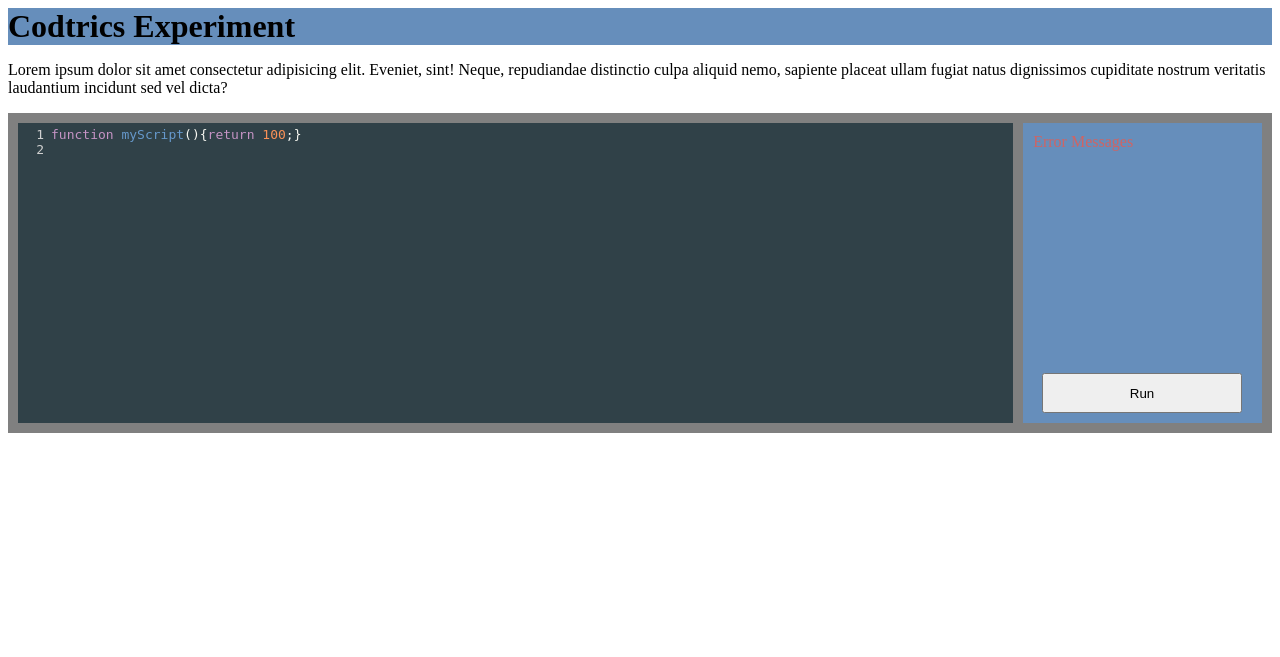
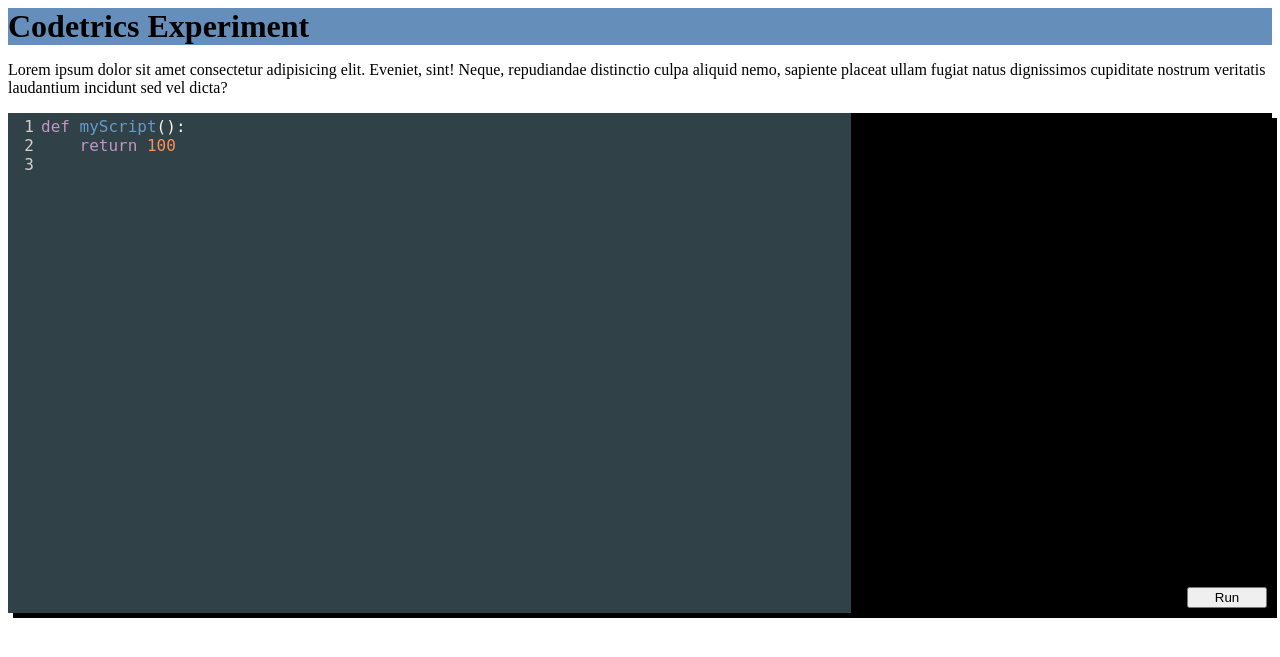
Before and after one commit to hpache/Coding-Qualtrics, a PHP site: page / in a window 1280 px wide. Shown: the top 657 px of the page. Run offline with PHP 8.4, Linux system fonts and the light colour scheme.

Commit message:
Changes to front end

```diff
--- a/Codetrics/src/codeMirrorLib/codemirror.css
+++ b/Codetrics/src/codeMirrorLib/codemirror.css
@@ -3,7 +3,7 @@
 .CodeMirror {
   /* Set height, width, borders, and global font properties here */
   font-family: monospace;
-  height: 300px;
+  height: 500px;
   color: black;
   direction: ltr;
 }
--- a/Codetrics/src/index.html
+++ b/Codetrics/src/index.html
@@ -8,14 +8,14 @@
   <link rel="icon" type="image/x-icon" href="favicon.ico">
   <script src="codeMirrorLib/codemirror.js"></script>
   <link rel="stylesheet" href="codeMirrorLib/codemirror.css">
-  <script src="codeMirrorMode/javascript.js"></script>
+  <script src="codeMirrorMode/python.js"></script>
   <script src = "./script.js"></script>
   <link rel = "stylesheet" href = "oceanic-next.css">
   <link rel = "stylesheet" href = "styles.css">
 </head>
 <body>
   <app-root>
-    <h1 class = "title">Codtrics Experiment</h1>
+    <h1 class = "title">Codetrics Experiment</h1>
     <p>Lorem ipsum dolor sit amet consectetur adipisicing elit. Eveniet, sint! Neque, repudiandae distinctio culpa aliquid nemo, sapiente placeat ullam fugiat natus dignissimos cupiditate nostrum veritatis laudantium incidunt sed vel dicta?</p>
     <div id = "mirror-container">
     </div>
--- a/Codetrics/src/script.js
+++ b/Codetrics/src/script.js
@@ -2,8 +2,8 @@
 window.addEventListener('load', function () {
     container = document.getElementById("mirror-container");
     var myCodeMirror = CodeMirror(container, {
-        value: "function myScript(){return 100;}\n",
-        mode:  "javascript",
+        value: "def myScript():\n\treturn 100\n",
+        mode:  "python",
         theme: "oceanic-next",
         lineNumbers: true
     });
@@ -14,7 +14,6 @@ window.addEventListener('load', function () {
     errors.setAttribute("class", "errors-display");
     button.setAttribute("class", "run-button");
     button.innerText = "Run";
-    errors.innerText = "Error Messages";
     div.appendChild(errors);
     div.appendChild(button);
     container.appendChild(div);
--- a/Codetrics/src/styles.css
+++ b/Codetrics/src/styles.css
@@ -1,12 +1,17 @@
 /* You can add global styles to this file, and also import other style files */
 
 #mirror-container {
-    position: relative;
-   display: grid;
-   grid-template-columns: 4fr 1fr;
+  position: relative;
+   display:grid;
+   grid-template-columns: 2fr 1fr;
    background-color: grey;
-   border: 10px solid grey;
+   border: 0px solid grey;
+   box-shadow: 5px 5px;
 }
+
+.CodeMirror {
+  font-size: 16px;
+  }
 
 .title {
     background-color: rgb(102, 142, 187);
@@ -14,17 +19,17 @@
 }
 
 .error-container {
-    background-color: rgb(102, 142, 187);
-    margin-left: 10px;
+    background-color: rgb(0, 0, 0);
+    margin-left: 0px;
+    width: 100%;
 }
 
 .run-button {
-    position: absolute;
-    bottom: 0px;
-    right: 10px;
-    width: 200px;
-    margin: 10px;
-    height: 40px;
+    position : absolute;
+    bottom : 5px;
+    width: 80px;
+    right:5px
+    /* height: 50px */
 }
 
 .errors-display {
```
